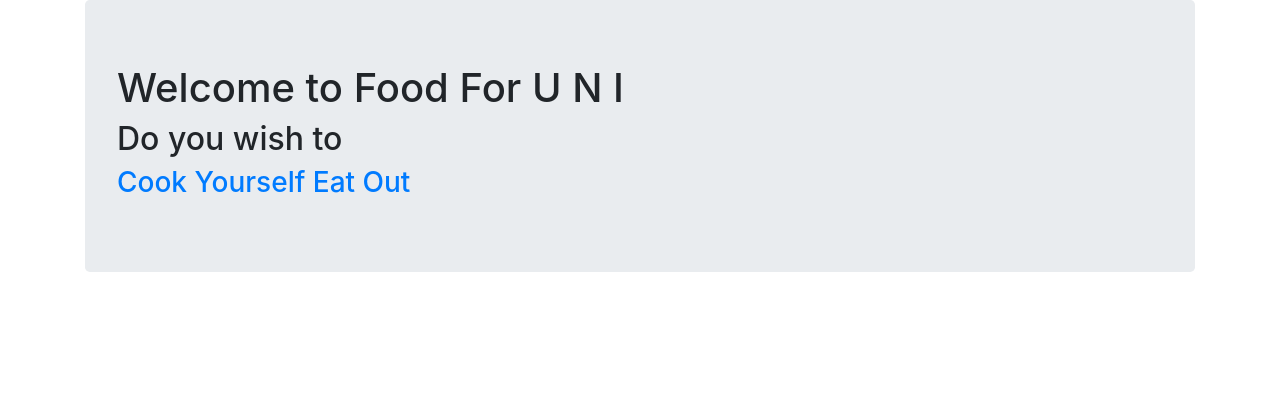
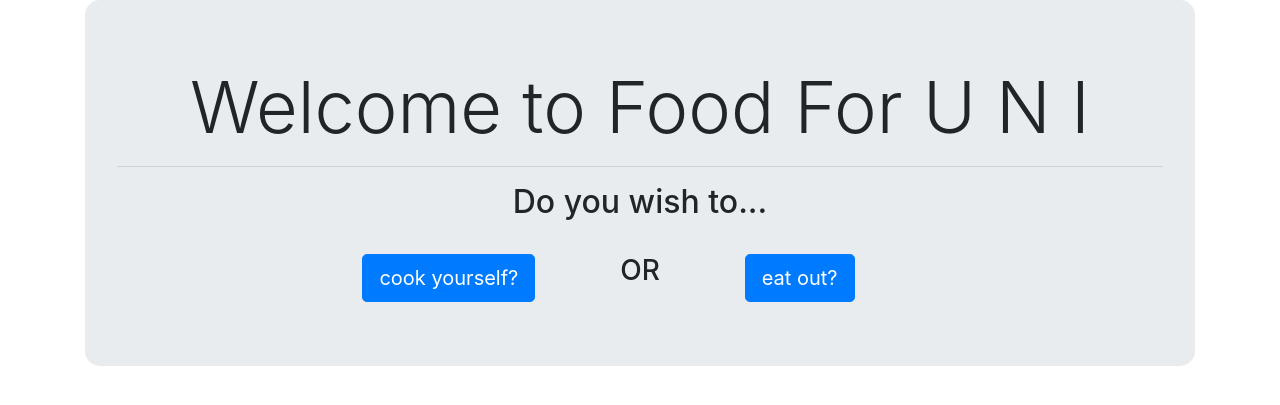
Before and after one commit to yhelen-stuy/food-for-uni, a Flask app: page / in a window 1280 px wide. Shown: the top 405 px of the page. Run offline with Flask 2, Linux system fonts and the light colour scheme; parts of the project's set-up code (start-up, migrations or seed data) failed here and were passed over; some libraries are stand-ins or nearby versions.

Commit message:
Edit homepage

```diff
--- a/app.py
+++ b/app.py
@@ -16,10 +16,10 @@ def redirecting():
     if (request.args["choice"] == "space"):
         return redirect("/space")
     else:
-        return redirect("/recipes_search")
+        return redirect("/recipe_search")
 
 
-@app.route("/recipes_search")
+@app.route("/recipe_search")
 def food():
     return render_template("recipe_search.html")
 
--- /dev/null
+++ b/static/css/app.css
@@ -0,0 +1,3 @@
+.test1 {
+    border-radius: 15px;
+}
--- a/templates/base.html
+++ b/templates/base.html
@@ -3,6 +3,7 @@
     <head>
         {% block head %}
         <link href="../static/css/bootstrap.css" rel="stylesheet">
+        <link href="../static/css/app.css" rel="stylesheet">
         <title> {% block title %} {% endblock %} || Food for U N I </title>
         {% endblock %}
     </head>
--- a/templates/home.html
+++ b/templates/home.html
@@ -5,20 +5,31 @@ Food For U N I
 {% endblock %}
 
 {% block content %}
-<div class= "jumbotron">
-  <h1>
-    Welcome to Food For U N I
-  </h1>
-  <h2>
-    Do you wish to
-  </h2>
-  <h3>
-    <a href="#"> <!-- INSERT LINK TO FOOD2FORK STUFF HERE -->
-      Cook Yourself
-    </a>
-    <a href="#"> <!-- INSERT LINK TO ZOMATO STUFF HERE -->
-      Eat Out
-    </a>
-  </h3>
+<div class="row">
+    <div class="col">
+        <div class="jumbotron text-center test1">
+            <h1 class="display-3">
+                Welcome to Food For U N I
+            </h1>
+            <hr>
+            <h2 class="display-5">
+                Do you wish to...
+            </h2>
+            <br>
+            <div class="row">
+                <div class="col-md-5 text-right">
+                    <a href="/recipe_search" class="btn btn-primary btn-lg" role="button">
+                        cook yourself?
+                    </a>
+                </div>
+                <div class="col-md-2">
+                    <h3 class="align-middle">OR</h3>
+                </div>
+                <div class="col-md-5 text-left">
+                    <a href="/restaurant_search" class="btn btn-primary btn-lg" role="button">eat out?</a>
+                </div>
+            </div>
+        </div>
+    </div>
 </div>
 {% endblock %}
```
